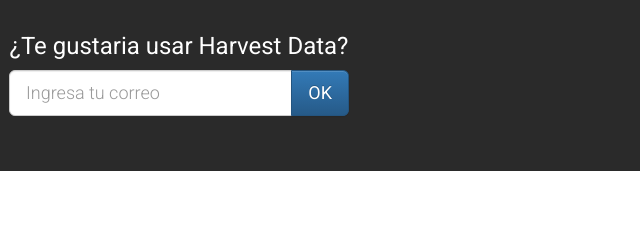
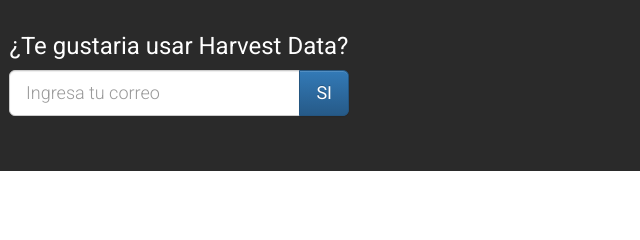
Before and after one commit to muygrafico/harvest-data-landing, a plain HTML site: page index.html in a window 1280 px wide. Shown: the part 541-781 px from the top of the page, 461-1101 px from the left. Drawn offline with nearby package versions, Linux system fonts and the light colour scheme.

Commit message:
change OK button to SI

```diff
--- a/index.html
+++ b/index.html
@@ -36,7 +36,7 @@
 				<form id="email-form" class="col-lg-12">
 				  <div class="input-group" style="width:340px;text-align:center;margin:0 auto;">
 				  <input name ="email" id="email" class="form-control input-lg" title="Por favor ingresa tu correo electrónico." placeholder="Ingresa tu correo" type="email" required="required">
-				    <span class="input-group-btn"><button class="btn btn-form btn-lg btn-primary" type="submit">OK</button></span>
+				    <span class="input-group-btn"><button class="btn btn-form btn-lg btn-primary" type="submit">SI</button></span>
 				  </div>
 				</form>
 			</div>
```
